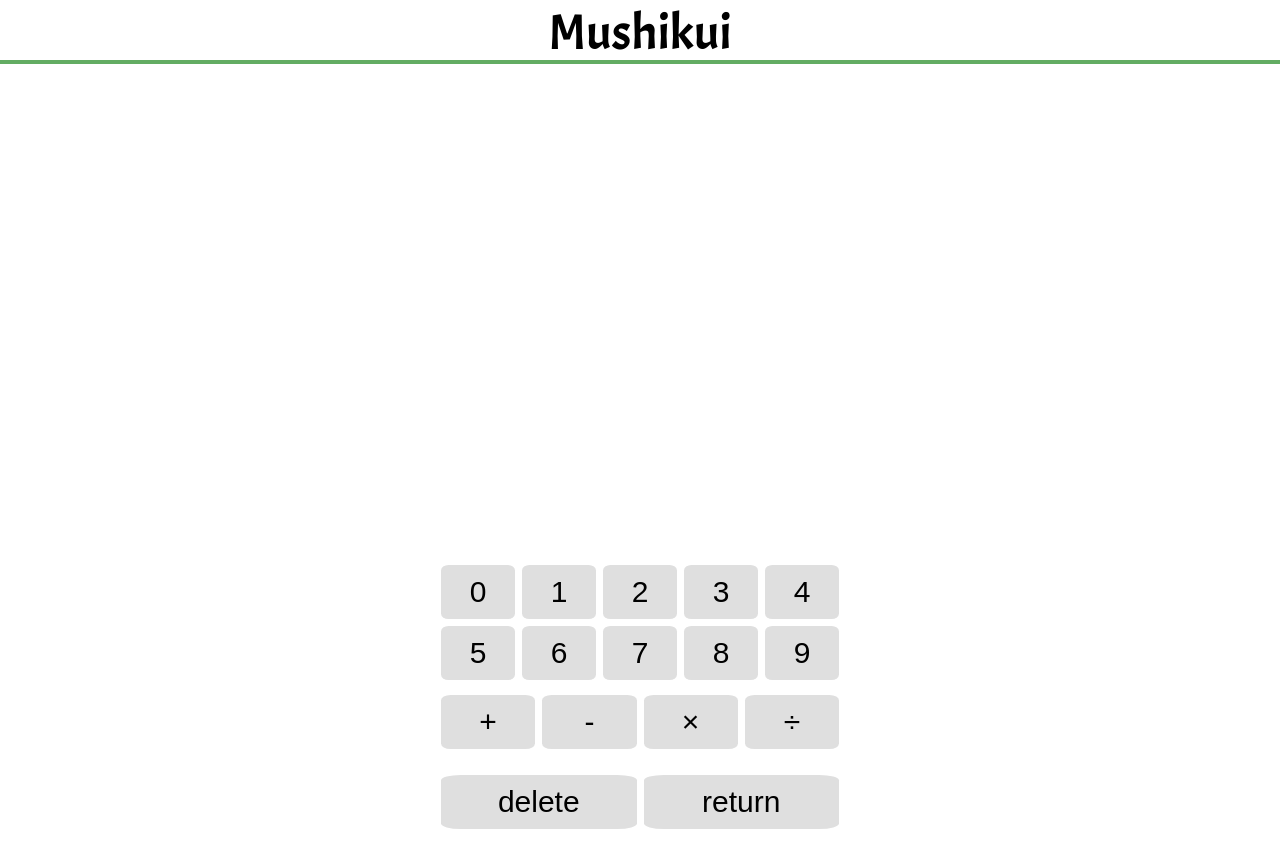
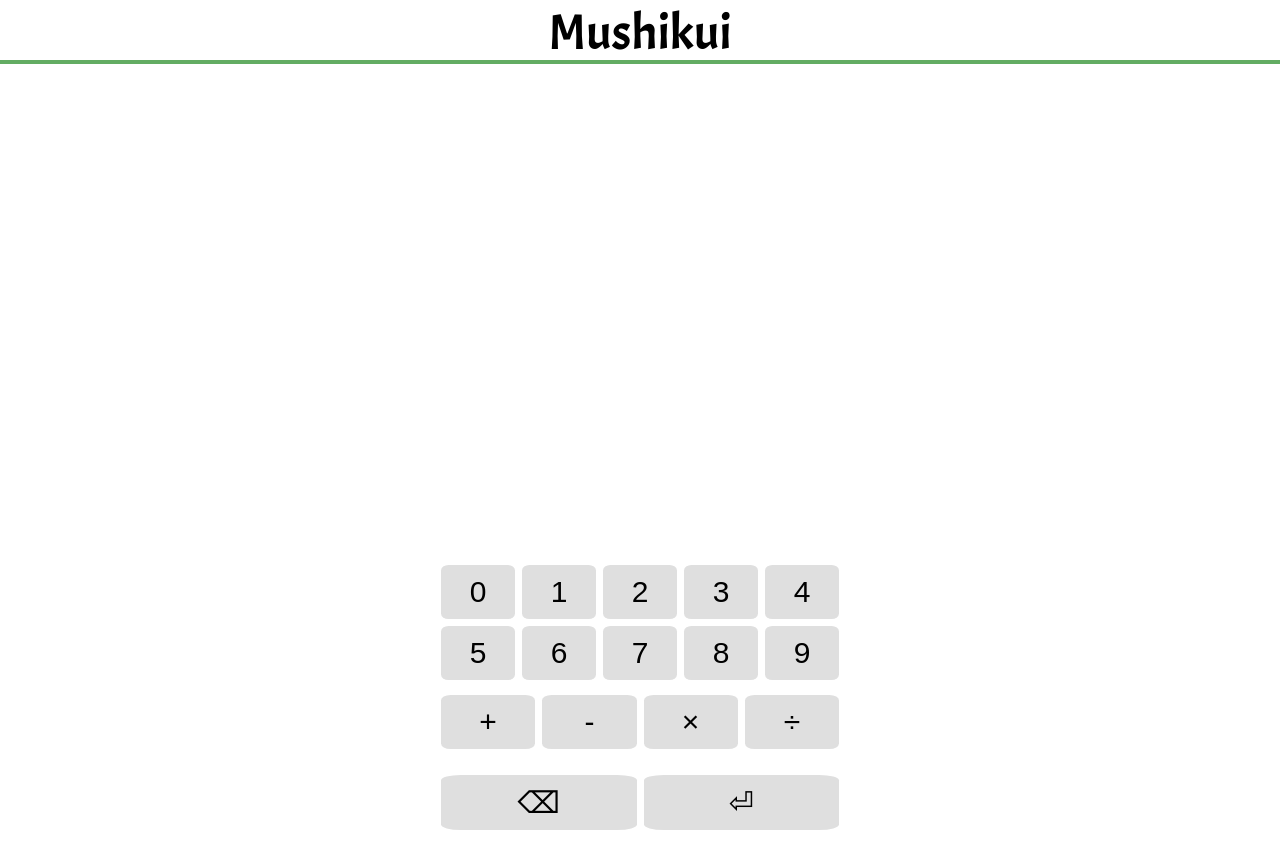
Before and after one commit to hackathon-22spring15/mushikui-frontend, a Vue app: page /random/93629 in a window 1280 px wide. Shown: the top 868 px of the page. Built offline with nearby package versions, Linux system fonts and the light colour scheme; what vue3-cookies would draw is missing.

Commit message:
記号置き換え

```diff
--- a/src/components/Home.vue
+++ b/src/components/Home.vue
@@ -79,11 +79,11 @@ export default defineComponent({
       if (!can_input.value) return;
       switch (e.key) {
         case "Enter":
-          update("return");
+          update("⏎");
           break;
         case "Backspace":
         case "Delete":
-          update("delete");
+          update("⌫");
           break;
         default:
           if (/^[0-9-/\+\*]$/.test(e.key)) {
@@ -245,7 +245,7 @@ export default defineComponent({
 
     // 入力に応じて`lines`を更新して、"enter"が押されたらジャッジをする。
     const update = async (char: string) => {
-      if (char === "delete") {
+      if (char === "⌫") {
         // col_idx.value === 0 な時、まだ何も入力されていないのでスキップ
         if (col_idx.value === 0) {
           return;
@@ -258,7 +258,7 @@ export default defineComponent({
           lines.value[row_idx.value].left[col_idx.value - 1] = "";
         }
         col_idx.value--;
-      } else if (char === "return") {
+      } else if (char === "⏎") {
         // 入力しきっていない場合はalertを出す
         if (col_idx.value !== LEFT_LEN.value + RIGHT_LEN.value) {
           toast.error("please input all");
@@ -577,8 +577,8 @@ export default defineComponent({
       ></Key>
     </div>
     <div class="special">
-      <Key char="delete" :input="update"></Key>
-      <Key char="return" :input="update"></Key>
+      <Key char="⌫" :input="update"></Key>
+      <Key char="⏎" :input="update"></Key>
     </div>
   </div>
   <Teleport to="body">
@@ -701,9 +701,7 @@ export default defineComponent({
 .current_input {
   border: 5px solid rgb(40, 40, 40);
 }
-</style>
 
-<style>
 .Vue-Toastification__toast-body {
   text-align: center !important;
 }
--- a/src/components/Random.vue
+++ b/src/components/Random.vue
@@ -56,11 +56,11 @@ export default defineComponent({
       if (!can_input.value) return;
       switch (e.key) {
         case "Enter":
-          update("return");
+          update("⏎");
           break;
         case "Backspace":
         case "Delete":
-          update("delete");
+          update("⌫");
           break;
         default:
           if (/^[0-9-/\+\*]$/.test(e.key)) {
@@ -222,7 +222,7 @@ export default defineComponent({
 
     // 入力に応じて`lines`を更新して、"enter"が押されたらジャッジをする。
     const update = async (char: string) => {
-      if (char === "delete") {
+      if (char === "⌫") {
         // col_idx.value === 0 な時、まだ何も入力されていないのでスキップ
         if (col_idx.value === 0) {
           return;
@@ -235,7 +235,7 @@ export default defineComponent({
           lines.value[row_idx.value].left[col_idx.value - 1] = "";
         }
         col_idx.value--;
-      } else if (char === "return") {
+      } else if (char === "⏎") {
         // 入力しきっていない場合はalertを出す
         if (col_idx.value !== LEFT_LEN.value + RIGHT_LEN.value) {
           toast.error("please input all");
@@ -512,8 +512,8 @@ export default defineComponent({
       ></Key>
     </div>
     <div class="special">
-      <Key char="delete" :input="update"></Key>
-      <Key char="return" :input="update"></Key>
+      <Key char="⌫" :input="update"></Key>
+      <Key char="⏎" :input="update"></Key>
     </div>
   </div>
   <Teleport to="body">
```
